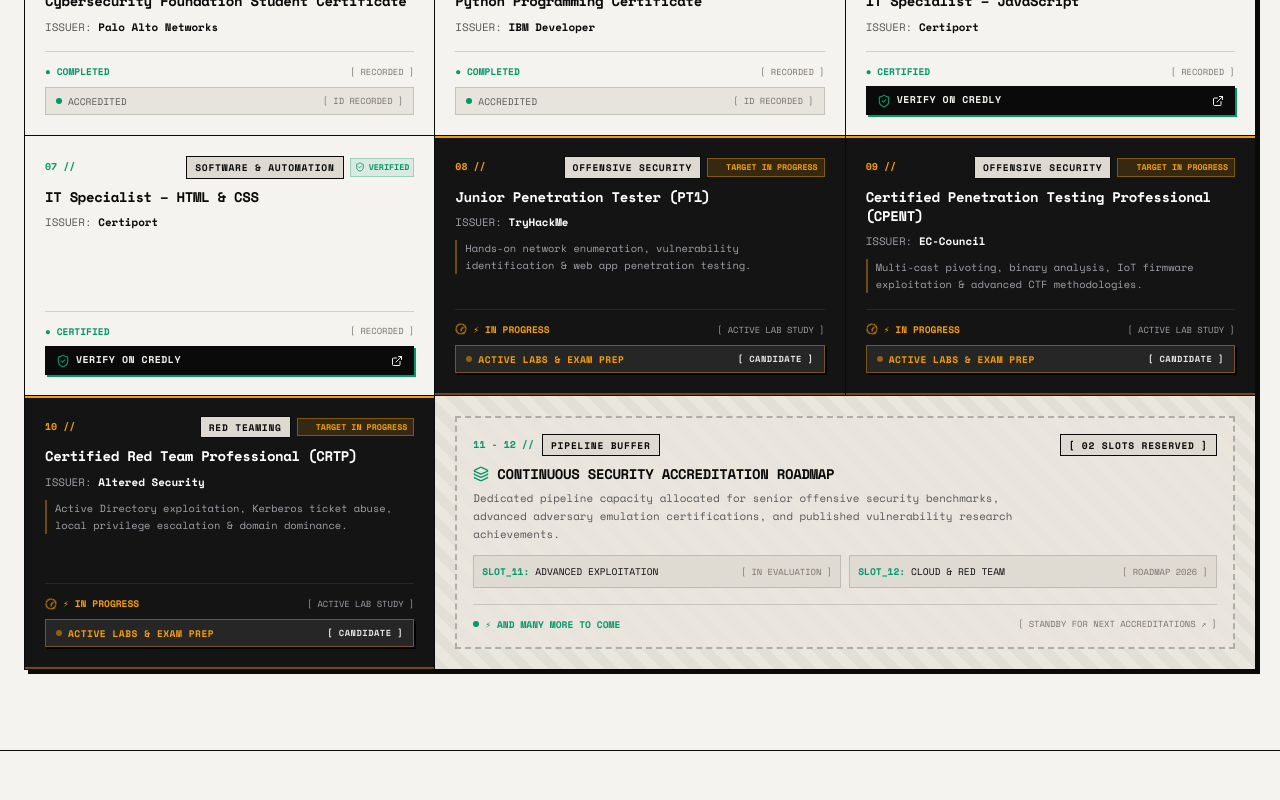
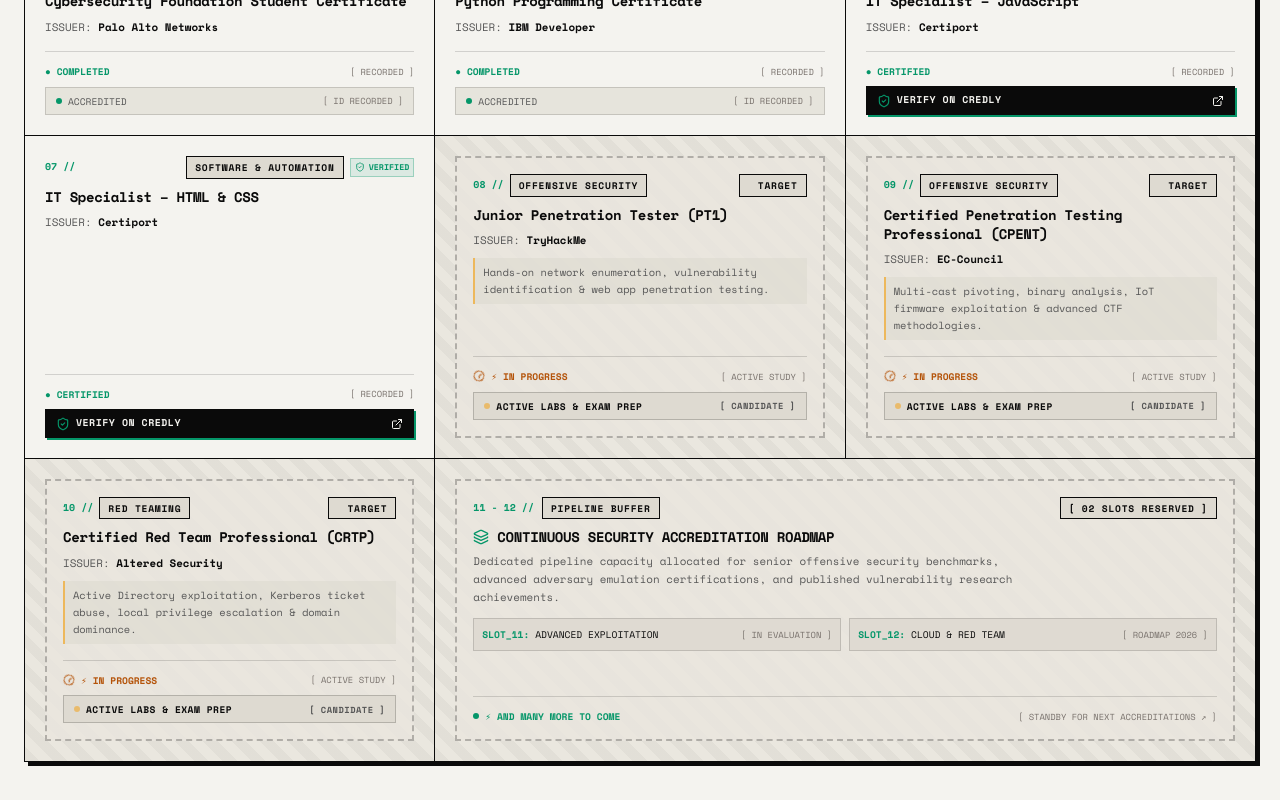
Before and after one commit to 0dayKrish/0dayKrish, a Next.js app: page / in a window 1280 px wide. Shown: the part 7260-8060 px from the top of the page. Built offline with nearby package versions, Linux system fonts and the light colour scheme.

Commit message:
feat: style in-progress cards 08, 09, 10 to match blueprint dashed aesthetic of box 11-12

```diff
--- a/src/components/Certifications.tsx
+++ b/src/components/Certifications.tsx
@@ -104,64 +104,67 @@
             {filteredCerts.map((cert, idx) => {
               const isInProgress = cert.status === "In Progress";
 
-              // Distinct styling for In-Progress (Dark Tactical) vs Completed (Architectural Light)
+              // Distinct styling for In-Progress (Blueprint hatch & dashed border matching box 11-12)
               if (isInProgress) {
                 return (
                   <article
                     key={cert.id}
-                    className="p-5 bg-[#141414] hover:bg-[#1a1a1a] transition-all duration-150 flex flex-col justify-between font-mono group border-b-2 border-b-[#f59e0b]/40 relative overflow-hidden"
+                    className="p-5 bg-[#eae7df] hover:bg-[#e4e0d6] transition-colors flex flex-col justify-between font-mono relative overflow-hidden group"
+                    style={{
+                      backgroundImage:
+                        "repeating-linear-gradient(45deg, rgba(10,10,10,0.035) 0, rgba(10,10,10,0.035) 10px, transparent 10px, transparent 20px)",
+                    }}
                   >
-                    {/* Subtle top indicator bar */}
-                    <div className="absolute top-0 left-0 right-0 h-[2px] bg-[#f59e0b]" />
-
+                    <div className="border-2 border-dashed border-[#0a0a0a]/25 p-4 bg-[#eae7df]/80 h-full flex flex-col justify-between">
                       <div>
                         <div className="flex items-center justify-between gap-2 mb-2 text-[0.62rem]">
-                        <span className="text-[#f59e0b] font-bold">
+                          <div className="flex items-center gap-1.5">
+                            <span className="text-[#059669] font-bold">
                               {String(idx + 1).padStart(2, "0")} {"//"}
                             </span>
-                        <div className="flex items-center gap-1.5">
-                          <span className="b-tag text-[0.55rem] bg-[#262626] text-[#e4e4e7] border-[#3f3f46]">
+                            <span className="b-tag text-[0.55rem] bg-[#dedad1] text-[#0a0a0a] border-[#0a0a0a]/30">
                               {cert.category}
                             </span>
-                          <span className="inline-flex items-center gap-1.5 text-[0.52rem] font-bold text-[#f59e0b] bg-[#f59e0b]/15 px-1.5 py-0.5 border border-[#f59e0b]/40">
+                          </div>
+                          <span className="b-tag text-[0.55rem] bg-[#dedad1] text-[#b45309] border-[#f59e0b]/40 font-bold flex items-center gap-1">
                             <span className="w-1.5 h-1.5 rounded-full bg-[#f59e0b] animate-ping" />
-                            TARGET IN PROGRESS
+                            TARGET
                           </span>
                         </div>
-                      </div>
 
-                      <h3 className="text-xs sm:text-sm font-bold text-white tracking-tight leading-snug mb-2 group-hover:text-[#f59e0b] transition-colors">
+                        <h3 className="text-xs sm:text-sm font-bold text-[#0a0a0a] tracking-tight leading-snug mb-2 group-hover:text-[#059669] transition-colors">
                           {cert.name}
                         </h3>
 
-                      <div className="text-[0.68rem] text-[#a1a1aa]">
-                        ISSUER: <span className="font-semibold text-white">{cert.issuer}</span>
+                        <div className="text-[0.68rem] text-[#575757]">
+                          ISSUER: <span className="font-semibold text-[#0a0a0a]">{cert.issuer}</span>
                         </div>
 
                         {cert.focus && (
-                        <p className="mt-2.5 text-[0.65rem] text-[#a1a1aa] leading-relaxed font-mono border-l-2 border-[#f59e0b]/40 pl-2">
+                          <p className="mt-2.5 text-[0.65rem] text-[#575757] leading-relaxed font-mono border-l-2 border-[#f59e0b]/60 pl-2 bg-[#dedad1]/60 p-1.5">
                             {cert.focus}
                           </p>
                         )}
                       </div>
 
-                    <div className="mt-4 pt-3 border-t border-[#27272a] flex flex-col gap-2">
+                      <div className="mt-4 pt-3 border-t border-[#0a0a0a]/15 flex flex-col gap-2">
                         <div className="flex items-center justify-between text-[0.6rem]">
-                        <span className="text-[#f59e0b] font-bold flex items-center gap-1.5">
-                          <Clock className="w-3 h-3 text-[#f59e0b] animate-spin" style={{ animationDuration: "6s" }} />
+                          <span className="text-[#b45309] font-bold flex items-center gap-1.5">
+                            <Clock className="w-3 h-3 text-[#b45309] animate-spin" style={{ animationDuration: "6s" }} />
                             ⚡ IN PROGRESS
                           </span>
-                        <span className="text-[#a1a1aa] text-[0.55rem]">
-                          [ ACTIVE LAB STUDY ]
+                          <span className="text-[#78716c] text-[0.55rem]">
+                            [ ACTIVE STUDY ]
                           </span>
                         </div>
 
-                      <div className="inline-flex items-center justify-between w-full px-2.5 py-1.5 bg-[#262626] hover:bg-[#2e2e2e] border border-[#f59e0b]/40 text-[#f59e0b] font-mono text-[0.6rem] font-bold tracking-wider transition-colors shadow-[2px_2px_0px_#000000]">
+                        <div className="inline-flex items-center justify-between w-full px-2.5 py-1.5 bg-[#dedad1] border border-[#0a0a0a]/20 text-[#0a0a0a] font-mono text-[0.6rem] font-bold tracking-wider">
                           <span className="flex items-center gap-1.5">
                             <span className="w-1.5 h-1.5 rounded-full bg-[#f59e0b] animate-pulse" />
                             <span>ACTIVE LABS &amp; EXAM PREP</span>
                           </span>
-                        <span className="text-[0.55rem] text-[#e4e4e7]">[ CANDIDATE ]</span>
+                          <span className="text-[0.55rem] text-[#575757]">[ CANDIDATE ]</span>
+                        </div>
                       </div>
                     </div>
                   </article>
```
Lines whose indentation alone changed are shown as unchanged.
